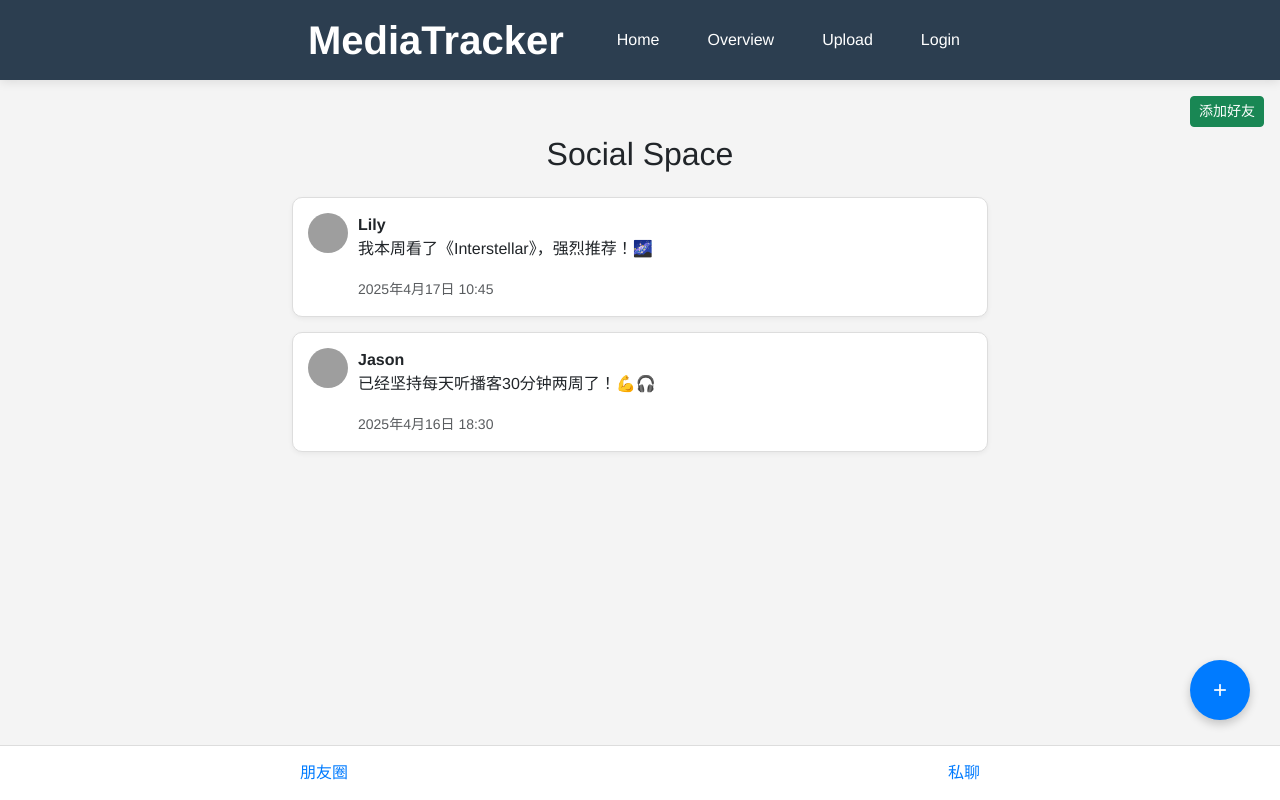
After one commit to LeweiXu/CITS3403-Project, a Flask app: page /sharedata in a window 1280 px wide. The commit adds this page. Run offline with Flask 3, Linux system fonts and the light colour scheme; some libraries are stand-ins or nearby versions; grey boxes are pictures that could not be loaded.

Commit message:
Update datashare.html some single structure

```diff
--- a/app/routes.py
+++ b/app/routes.py
@@ -96,3 +96,7 @@ def upload():
 @app.route('/register')
 def register():
     return render_template('register.html')
+
+@app.route('/sharedata')
+def sharedata():
+    return render_template('sharedata.html')
--- a/app/static/styles.css
+++ b/app/static/styles.css
@@ -363,3 +363,189 @@ footer a {
     font-size: 0.9rem;
     color: #777777;
 }
+
+/* Sharedata */
+/* ========== 通用布局 ========== */
+body {
+    background-color: #f4f4f4;
+    font-family: "Helvetica Neue", Helvetica, Arial, sans-serif;
+    margin: 0;
+    padding-bottom: 80px; /* 为底部导航栏留空间 */
+}
+
+.container {
+    max-width: 720px;
+    margin: auto;
+}
+
+/* ========== 头像样式 ========== */
+.avatar {
+    width: 40px;
+    height: 40px;
+    border-radius: 50%;
+    margin-right: 10px;
+}
+
+/* ========== 朋友圈动态卡片 ========== */
+.moment-card {
+    border: 1px solid #ddd;
+    border-radius: 10px;
+    padding: 15px;
+    margin-bottom: 15px;
+    background-color: #fff;
+    box-shadow: 0 2px 5px rgba(0,0,0,0.05);
+}
+
+/* ========== 圆形“发布动态”按钮 ========== */
+.add-post-btn {
+    position: fixed;
+    bottom: 80px;
+    right: 30px;
+    width: 60px;
+    height: 60px;
+    font-size: 28px;
+    line-height: 0;
+    border-radius: 50%;
+    padding: 0;
+    background-color: #007bff;
+    color: white;
+    border: none;
+    display: flex;
+    align-items: center;
+    justify-content: center;
+    box-shadow: 0 4px 10px rgba(0,0,0,0.2);
+    z-index: 1000;
+}
+
+/* ========== 私聊整体布局 ========== */
+.chat-container {
+    display: flex;
+    height: 400px;
+    border: 1px solid #ddd;
+    border-radius: 10px;
+    overflow: hidden;
+    background-color: #fff;
+}
+
+/* 好友列表左侧 */
+.chat-users {
+    width: 200px;
+    border-right: 1px solid #ddd;
+    background-color: #f9f9f9;
+    padding: 10px;
+    overflow-y: auto;
+}
+
+.chat-users div {
+    display: flex;
+    align-items: center;
+    padding: 10px;
+    cursor: pointer;
+    border-radius: 5px;
+    transition: background 0.2s;
+}
+
+.chat-users div:hover {
+    background-color: #eaeaea;
+}
+
+/* 聊天窗口右侧 */
+.chat-window {
+    flex-grow: 1;
+    display: flex;
+    flex-direction: column;
+    background-color: #fafafa;
+}
+
+.chat-messages {
+    padding: 10px;
+    flex-grow: 1;
+    overflow-y: auto;
+}
+
+.message {
+    margin-bottom: 10px;
+}
+
+.message.you {
+    text-align: right;
+}
+
+.message-content {
+    display: inline-block;
+    padding: 8px 12px;
+    border-radius: 15px;
+    background-color: #d1e7dd;
+    max-width: 60%;
+    word-wrap: break-word;
+}
+
+.message-content.them {
+    background-color: #e2e3e5;
+}
+
+/* 聊天输入框区域 */
+.chat-input {
+    border-top: 1px solid #ddd;
+    background-color: #fff;
+    padding: 10px;
+}
+
+/* ========== 顶部右上角按钮 ========== */
+.text-end {
+    text-align: right;
+}
+
+/* ========== 底部固定导航栏 ========== */
+.bottom-nav {
+    position: fixed;
+    bottom: 0;
+    left: 0;
+    right: 0;
+    background-color: white;
+    border-top: 1px solid #ddd;
+    padding: 10px 0;
+    z-index: 999;
+}
+
+.nav-btn {
+    background: none;
+    border: none;
+    font-size: 16px;
+    color: #007bff;
+    font-weight: 500;
+    padding: 5px 20px;
+}
+
+.nav-btn:focus,
+.nav-btn:hover {
+    color: #0056b3;
+    text-decoration: underline;
+}
+
+/* ========== 响应式优化 ========== */
+@media (max-width: 576px) {
+    .chat-container {
+        flex-direction: column;
+        height: auto;
+    }
+
+    .chat-users {
+        width: 100%;
+        border-right: none;
+        border-bottom: 1px solid #ddd;
+    }
+
+    .chat-window {
+        height: auto;
+    }
+
+    .bottom-nav {
+        flex-direction: column;
+        padding: 8px;
+    }
+
+    .nav-btn {
+        margin-bottom: 5px;
+    }
+}
--- a/app/templates/index.html
+++ b/app/templates/index.html
@@ -41,6 +41,7 @@
                     </div>
                 </div>
                 <div class="col-md-4">
+                    <a href="/sharedata" class="text-decoration-none text-dark">
                     <div class="feature-card">
                         <div class="feature-icon">
                             <i class="fas fa-users"></i>
--- /dev/null
+++ b/app/templates/sharedata.html
@@ -0,0 +1,104 @@
+{% extends "base.html" %}
+
+{% block title %}Share Community Data{% endblock %}
+
+{% block content %}
+<!-- 右上角添加好友按钮 -->
+<div class="text-end me-3 mt-3">
+    <button class="btn btn-success btn-sm">添加好友</button>
+</div>
+
+<div class="container mt-2 mb-5">
+    <h2 class="mb-4 text-center">Social Space</h2>
+
+    <!-- 朋友圈界面 -->
+    <div id="moments-section">
+        <div class="moment-card d-flex">
+            <img src="https://avatars.dicebear.com/api/initials/Lily.svg" class="avatar">
+            <div>
+                <strong>Lily</strong><br>
+                <p>我本周看了《Interstellar》，强烈推荐！🌌</p>
+                <small class="text-muted">2025年4月17日 10:45</small>
+            </div>
+        </div>
+        <div class="moment-card d-flex">
+            <img src="https://avatars.dicebear.com/api/initials/Jason.svg" class="avatar">
+            <div>
+                <strong>Jason</strong><br>
+                <p>已经坚持每天听播客30分钟两周了！💪🎧</p>
+                <small class="text-muted">2025年4月16日 18:30</small>
+            </div>
+        </div>
+
+        <!-- 发布动态圆形按钮 -->
+        <button class="btn btn-primary rounded-circle add-post-btn" title="发布动态">
+            <span style="font-size: 24px; line-height: 1;">+</span>
+        </button>
+    </div>
+
+    <!-- 私聊界面 -->
+    <div id="chat-section" style="display: none;">
+        <div class="chat-container">
+            <div class="chat-users">
+                <div onclick="switchChat('lily')">
+                    <img src="https://avatars.dicebear.com/api/initials/Lily.svg" class="avatar"> Lily
+                </div>
+                <div onclick="switchChat('jason')">
+                    <img src="https://avatars.dicebear.com/api/initials/Jason.svg" class="avatar"> Jason
+                </div>
+            </div>
+            <div class="chat-window d-flex flex-column">
+                <div class="chat-messages flex-grow-1 overflow-auto">
+                    <div id="chat-lily">
+                        <div class="message you">
+                            <span class="message-content">最近看什么电影啦？</span>
+                        </div>
+                        <div class="message">
+                            <span class="message-content them">刚看完《Interstellar》，超棒的！</span>
+                        </div>
+                    </div>
+                    <div id="chat-jason" style="display: none;">
+                        <div class="message you">
+                            <span class="message-content">播客听了哪些？</span>
+                        </div>
+                        <div class="message">
+                            <span class="message-content them">最近在听《The Daily》，内容不错！</span>
+                        </div>
+                    </div>
+                </div>
+                <div class="chat-input p-2 border-top">
+                    <div class="input-group">
+                        <input type="text" class="form-control" placeholder="输入消息..." disabled>
+                        <button class="btn btn-primary" type="button" disabled>发送</button>
+                    </div>
+                </div>
+            </div>
+        </div>
+    </div>
+</div>
+
+<!-- 底部固定导航 -->
+<div class="bottom-nav d-flex justify-content-around">
+    <button class="nav-btn" onclick="showSection('moments')">朋友圈</button>
+    <button class="nav-btn" onclick="showSection('chat')">私聊</button>
+</div>
+
+<style>
+    footer {
+        display: none !important;
+    }
+</style>
+
+<script>
+    function showSection(section) {
+        const isMoments = section === 'moments';
+        document.getElementById('moments-section').style.display = isMoments ? 'block' : 'none';
+        document.getElementById('chat-section').style.display = isMoments ? 'none' : 'block';
+    }
+
+    function switchChat(friend) {
+        document.getElementById('chat-lily').style.display = (friend === 'lily') ? 'block' : 'none';
+        document.getElementById('chat-jason').style.display = (friend === 'jason') ? 'block' : 'none';
+    }
+</script>
+{% endblock %}
```
Also changed, not shown: 2 other files.
